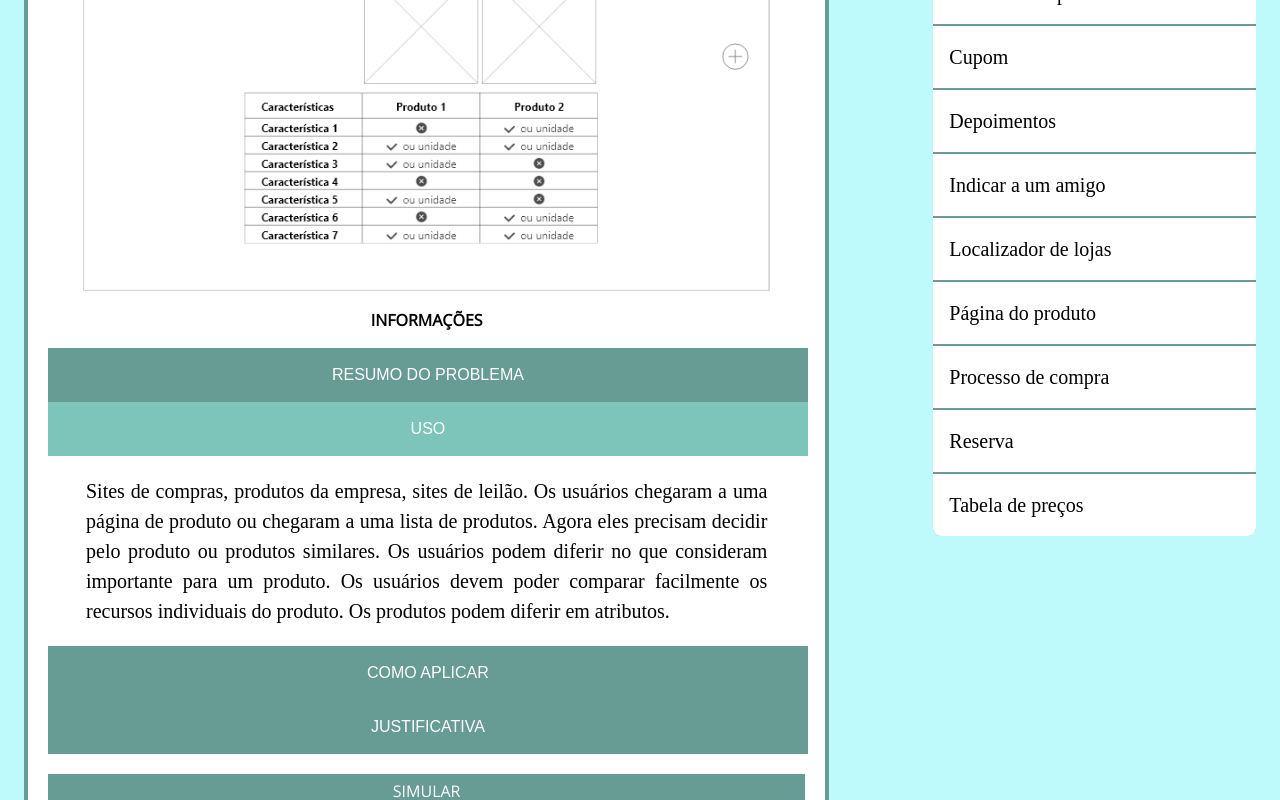
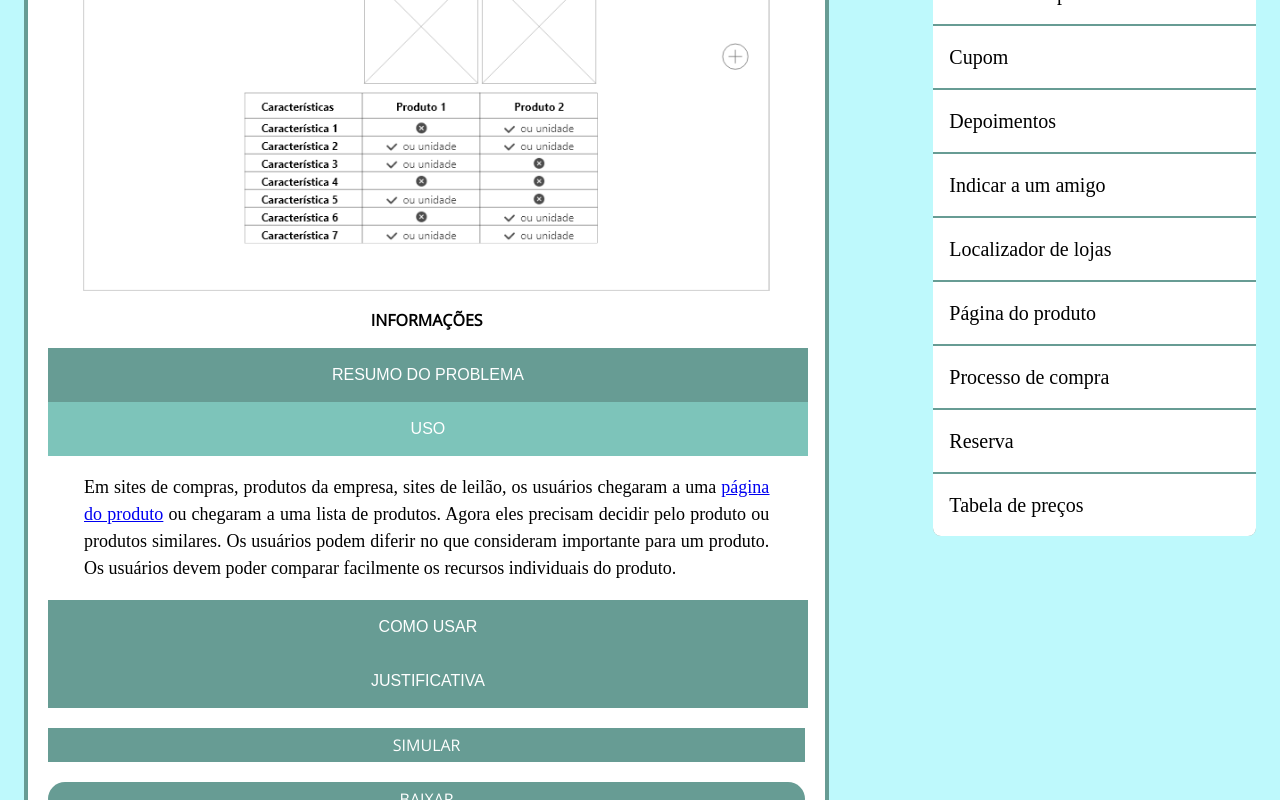
Before and after one commit to GitHuBreno/Patty, a plain HTML site: page padroes/comparador_de_produtos.html in a window 1280 px wide. Both pictures are taken after a click on the button "USO". Shown: the part 499-1299 px from the top of the page. Drawn offline with nearby package versions, Linux system fonts and the light colour scheme.

Commit message:
Update comparador_de_produtos.html

```diff
--- a/padroes/comparador_de_produtos.html
+++ b/padroes/comparador_de_produtos.html
@@ -36,27 +36,33 @@
           </div>
           <button type="button" class="collapsible">Uso</button>
           <div class="content">
-            <p>
-              Sites de compras, produtos da empresa, sites de leilão. Os usuários chegaram
-              a uma página de produto ou chegaram a uma lista de produtos. Agora eles precisam
-              decidir pelo produto ou produtos similares. Os usuários podem diferir no que
-              consideram importante para um produto. Os usuários devem poder comparar
-              facilmente os recursos individuais do produto. Os produtos podem diferir em atributos.
+            <p id="content">
+              Em sites de compras, produtos da empresa, sites de leilão, os usuários chegaram
+              a uma <a id="link" href="../padroes/pagina_do_produto.html" target="_blank"><u>página do produto</u></a>
+              ou chegaram a uma lista de produtos. Agora eles precisam decidir pelo produto ou produtos similares.
+              Os usuários podem diferir no que consideram importante para um produto. Os usuários devem poder
+              comparar facilmente os recursos individuais do produto.
             </p>
           </div>
-          <button type="button" class="collapsible">Como aplicar</button>
+          <button type="button" class="collapsible">Como Usar</button>
           <div class="content">
             <p id="content">
-              Mostre os recursos nas linhas da matriz e os produtos nas colunas. Se um recurso estiver presente, marque-o. Caso contrário, não marque. Se o recurso tiver dados interessantes específicos para os usuários, mostre os dados em vez da marca.
+              Mostre os recursos nas linhas da matriz e os produtos nas colunas. Se um recurso estiver presente,
+              marque-o. Caso contrário, não marque. Se o recurso tiver dados interessantes específicos para os
+              usuários, mostre os dados em vez da marca.
             </p>
             <p id="content">
-              Se houver muitos recursos, eles podem ser agrupados para que os usuários possam selecionar quais aspectos eles desejam comparar. Quando houver muitos produtos para comparar, permita que os usuários selecionem quais produtos eles desejam comparar. Isso pode ser feito em uma página quando não há muitos produtos, caso contrário, é feito em duas etapas.
+              Se houver muitos recursos, eles podem ser agrupados para que os usuários possam selecionar quais
+              aspectos eles desejam comparar. Quando houver muitos produtos para comparar, permita que os usuários
+              selecionem quais produtos eles desejam comparar. Isso pode ser feito em uma página quando não há muitos
+              produtos, caso contrário, é feito em duas etapas.
             </p>
           </div>
           <button type="button" class="collapsible">Justificativa</button>
           <div class="content">
             <p id="content">
-              A matriz de produtos/recursos fornece uma visão geral imediata e facilita a comparação. Marcando apenas os recursos disponíveis, a desordem visual é minimizada.
+              A matriz de produtos/recursos fornece uma visão geral imediata e facilita a comparação.
+              Marcando apenas os recursos disponíveis, a desordem visual é minimizada.
             </p>
           </div>
           </p>
```
